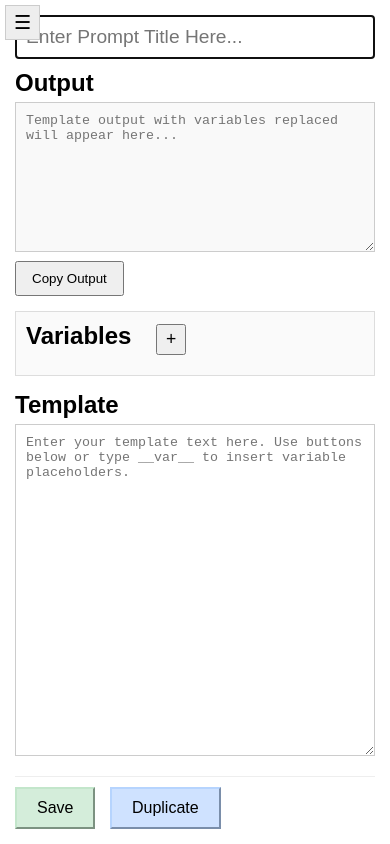
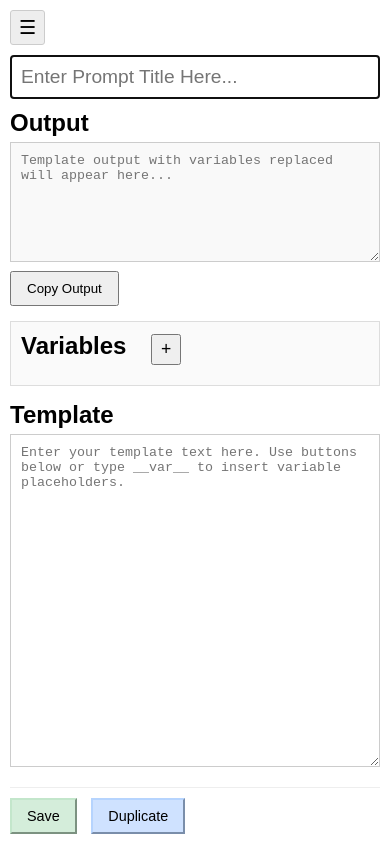
Before and after one commit to redfish64/prompthelper, a plain HTML site: page index.html in a window 390 px wide. Drawn offline with Linux system fonts and the light colour scheme.

Commit message:
Fixed with AI, who knows whats in there, I certainly don't!

```diff
--- a/index.html
+++ b/index.html
@@ -7,12 +7,14 @@
 <style>
     /* Basic Reset & Body */
     * { box-sizing: border-box; margin: 0; padding: 0; }
+    html { height: 100%; } /* Ensure html takes full height */
     body {
         font-family: sans-serif;
         display: flex;
-            height: 100vh;
-            overflow: hidden; /* Prevent body scroll */
-            transition: padding-left 0.3s ease; /* Animate main content shift */
+        min-height: 100vh; /* Use min-height instead of height */
+        /* removed overflow: hidden; */
+        /* removed height: 100vh; */
+        /* transition: padding-left 0.3s ease; NO - transition applied to main-content margin */
     }
 
     /* Sidebar */
@@ -22,30 +24,24 @@
         border-right: 1px solid #ccc;
         display: flex;
         flex-direction: column;
-            position: fixed; /* Or absolute */
+        position: fixed; /* Fixed position */
         left: 0;
         top: 0;
-            height: 100%;
+        height: 100%; /* Full height */
         transform: translateX(-100%); /* Initially hidden */
         transition: transform 0.3s ease;
         z-index: 1000;
-            padding-top: 40px; /* Space for toggle button */
+        padding-top: 45px; /* Space for toggle button placement within sidebar area */
+        flex-shrink: 0; /* Prevent sidebar from shrinking */
     }
     body.sidebar-open #sidebar {
         transform: translateX(0);
     }
-        body.sidebar-open #main-content {
-            margin-left: 250px; /* Push main content */
-            width: calc(100% - 250px);
-        }
-         body.sidebar-open #sidebar-toggle {
-            left: 255px; /* Position toggle button next to open sidebar */
-         }
-
+    /* -- Sidebar Toggle Button - Position adjusted slightly -- */
     #sidebar-toggle {
-            position: fixed;
-            top: 5px;
-            left: 5px;
+        position: fixed; /* Fixed position relative to viewport */
+        top: 10px;       /* Adjusted top */
+        left: 10px;       /* Adjusted left */
         z-index: 1001;
         background: #eee;
         border: 1px solid #ccc;
@@ -53,7 +49,12 @@
         cursor: pointer;
         font-size: 1.2em;
         transition: left 0.3s ease;
+        border-radius: 3px;
     }
+    body.sidebar-open #sidebar-toggle {
+        left: 260px; /* Position toggle button next to open sidebar (250 + 10) */
+     }
+
     #sidebar h2 {
         padding: 10px;
         text-align: center;
@@ -72,7 +73,7 @@
     }
     #prompt-list-container {
         flex-grow: 1;
-            overflow-y: auto;
+        overflow-y: auto; /* Allow scrolling within prompt list if needed */
     }
     #prompt-list {
         list-style: none;
@@ -97,6 +98,7 @@
         cursor: pointer;
         font-size: 1.1em;
         padding: 2px 5px;
+        flex-shrink: 0; /* Prevent button from shrinking */
     }
      #prompt-list .prompt-name {
         flex-grow: 1;
@@ -109,37 +111,49 @@
 
     /* Main Content */
     #main-content {
-            flex-grow: 1;
-            padding: 15px;
+        flex-grow: 1; /* Takes remaining space */
+        /* -- ADJUSTED PADDING -- */
+        padding: 55px 15px 15px 15px; /* Increased top padding to avoid overlap with fixed button */
         display: flex;
         flex-direction: column;
-            height: 100vh;
-            transition: margin-left 0.3s ease, width 0.3s ease; /* Animate shift */
-            width: 100%; /* Start full width */
+        height: 100vh; /* Make main content container viewport height */
+        overflow-y: auto; /* -- ADDED: Allow vertical scrolling WITHIN main content -- */
+        transition: margin-left 0.3s ease, width 0.3s ease;
+        width: 100%; /* Default width */
+        margin-left: 0; /* Default margin */
     }
+    body.sidebar-open #main-content {
+        margin-left: 250px; /* Push main content */
+        width: calc(100% - 250px); /* Adjust width when sidebar is open */
+    }
+
 
     /* Sections within Main Content */
     #prompt-title {
         width: 100%;
         padding: 10px;
         font-size: 1.2em;
-            margin-bottom: 10px;
+        margin-bottom: 10px; /* Keep margin bottom */
+        /* Removed margin-top as padding on parent handles it */
         border: 1px solid #ccc;
+        flex-shrink: 0; /* Prevent shrinking */
     }
 
     #output-area {
         margin-bottom: 15px;
+         flex-shrink: 0; /* Prevent shrinking */
     }
     #output-area h2, #variables-area h2, #template-area h2 {
          margin-bottom: 5px;
     }
     #output {
         width: 100%;
-            height: 150px; /* Adjust as needed */
+        height: 150px; /* User adjustable or keep fixed? */
         padding: 10px;
         border: 1px solid #ccc;
         background-color: #f9f9f9;
-            resize: vertical;
+        resize: vertical; /* Allow vertical resize by user */
+        min-height: 75px; /* Minimum height */
     }
     #copy-output {
         padding: 8px 15px;
@@ -152,6 +166,7 @@
         border: 1px solid #ddd;
         padding: 10px;
         background-color: #fafafa;
+         flex-shrink: 0; /* Prevent shrinking */
     }
      #variables-area h2 { display: inline-block; margin-right: 10px; }
     #add-variable {
@@ -165,6 +180,7 @@
         margin-top: 10px;
         max-height: 150px; /* Allow scrolling if many vars */
         overflow-y: auto;
+        padding-right: 5px; /* Space for scrollbar */
     }
     .variable-item {
         display: flex;
@@ -185,6 +201,7 @@
         padding: 5px;
         border: 1px solid #ccc;
         margin-right: 5px;
+        min-width: 50px; /* Prevent input becoming too small */
     }
     .variable-item button {
         padding: 3px 6px;
@@ -192,6 +209,7 @@
         cursor: pointer;
         line-height: 1; /* Better button text alignment */
         min-width: 25px; /* Button width consistency */
+        flex-shrink: 0; /* Prevent buttons shrinking */
     }
      .variable-item .var-delete { background-color: #ffdddd; }
      .variable-item .var-clear { background-color: #ffffcc; }
@@ -201,18 +219,22 @@
     #template-area {
         display: flex;
         flex-direction: column;
-            flex-grow: 1; /* Takes remaining space */
+        flex-grow: 1; /* Takes remaining vertical space */
         margin-bottom: 15px;
-            min-height: 150px; /* Ensure it doesn't collapse too much */
+        min-height: 150px; /* Ensure it doesnt collapse too much */
+        flex-shrink: 0; /* Let other elements shrink first if needed, but template area is important */
     }
     #template {
         width: 100%;
-            flex-grow: 1; /* Input grows */
+        flex-grow: 1; /* Textarea grows vertically */
         padding: 10px;
         border: 1px solid #ccc;
-            resize: vertical;
+        resize: vertical; /* Allow vertical resize */
         margin-bottom: 5px;
         min-height: 100px; /* Minimum template size */
+    }
+    #variable-buttons {
+         flex-shrink: 0; /* Prevent shrinking */
     }
     #variable-buttons button {
         padding: 5px 10px;
@@ -226,6 +248,7 @@
     #action-buttons {
         padding-top: 10px;
         border-top: 1px solid #eee;
+         flex-shrink: 0; /* Keep action buttons visible */
     }
     #action-buttons button {
         padding: 10px 20px;
@@ -243,16 +266,44 @@
         bottom: 20px;
         left: 50%;
         transform: translateX(-50%);
-            background-color: rgba(0, 0, 0, 0.7);
+        background-color: rgba(0, 0, 0, 0.75); /* Slightly darker */
         color: white;
         padding: 10px 20px;
         border-radius: 5px;
         z-index: 2000;
         opacity: 0;
         transition: opacity 0.5s ease;
+        font-size: 0.9em;
+        max-width: 80%;
+        text-align: center;
     }
     .toast.show {
         opacity: 1;
+    }
+
+    /* Simple responsive adjustments */
+    @media (max-width: 600px) {
+        /* Optional: Adjust sidebar width on very small screens if needed */
+        /* #sidebar { width: 200px; } */
+        /* body.sidebar-open #main-content { margin-left: 200px; width: calc(100% - 200px); } */
+        /* body.sidebar-open #sidebar-toggle { left: 210px; } */
+
+         /* Make variable buttons slightly smaller on mobile */
+         .variable-item button {
+             padding: 2px 4px;
+             min-width: 22px;
+         }
+         .variable-item input {
+             padding: 4px;
+         }
+          #action-buttons button {
+             padding: 8px 15px;
+             font-size: 0.9em;
+         }
+         #output { height: 120px; min-height: 60px;} /* Adjust output height */
+         #template { min-height: 80px; } /* Adjust template min height */
+         #main-content { padding: 55px 10px 10px 10px; } /* Slightly less horizontal padding */
+
     }
 
 </style>
```
Lines whose indentation alone changed are shown as unchanged.
